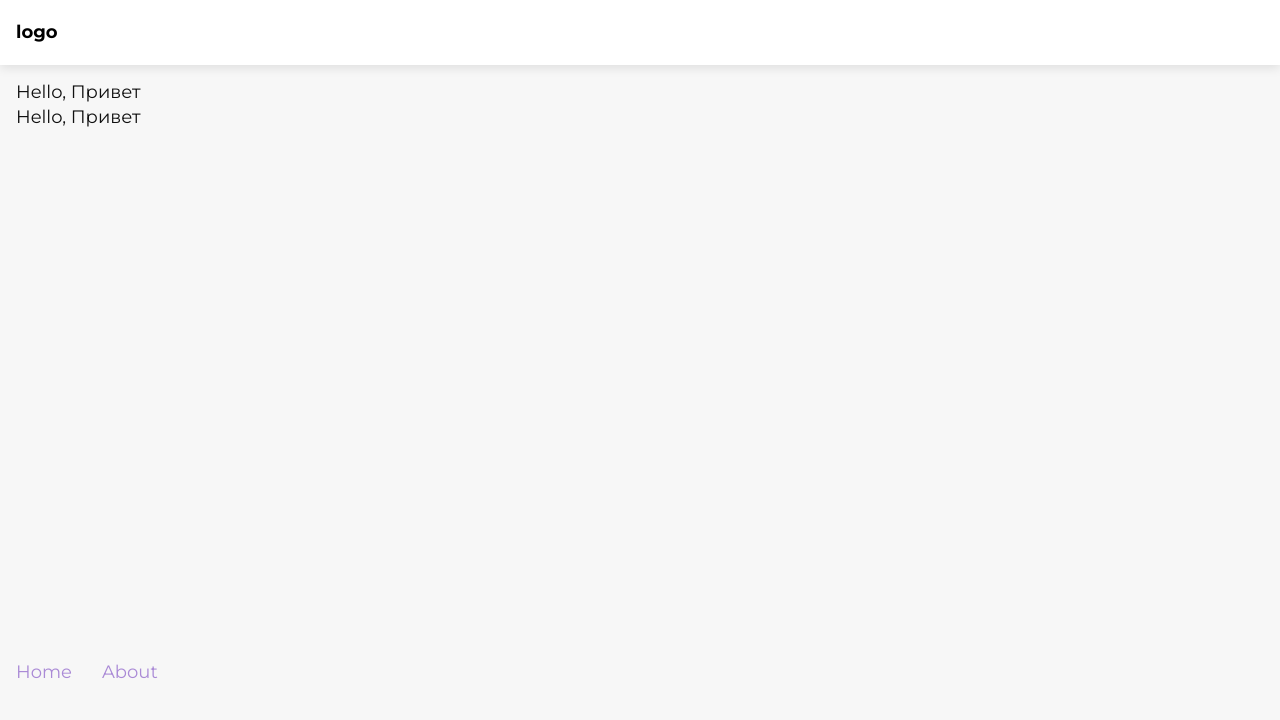
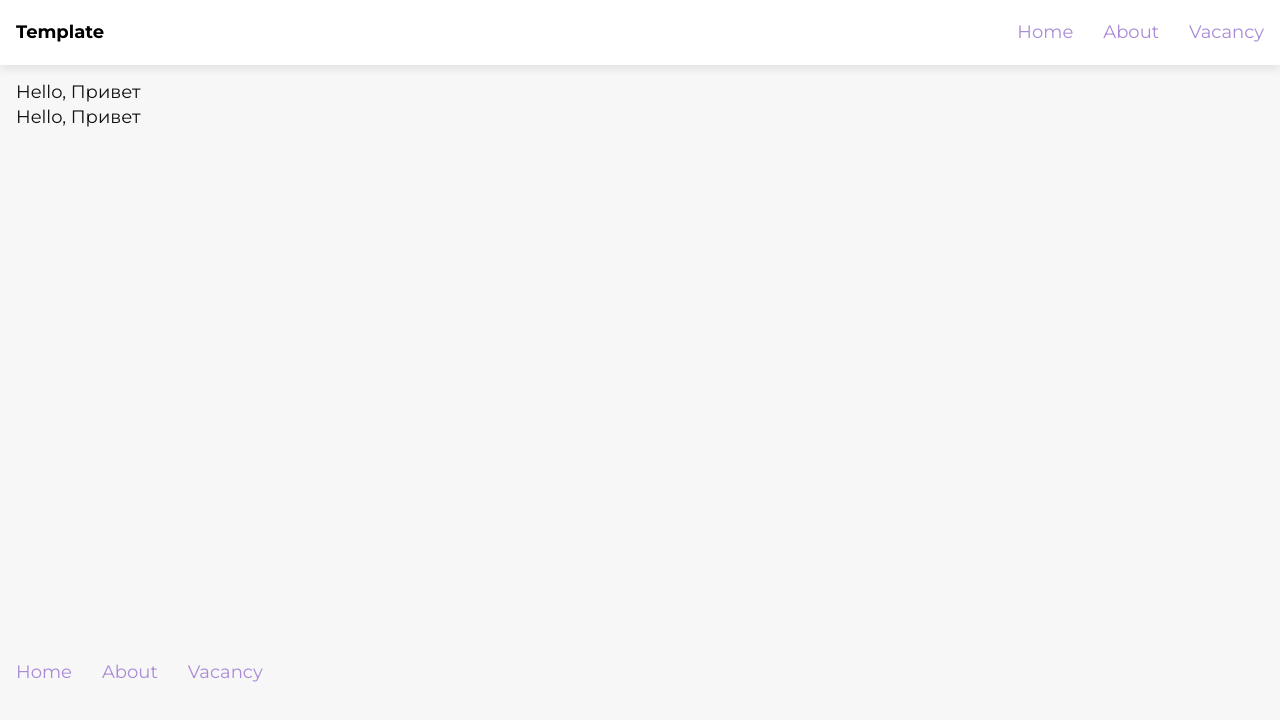
Before and after one commit to pashkovka115/vue3-start-template, a Vue app: page / in a window 1280 px wide. Shown: the top 720 px of the page. Built offline with nearby package versions, Linux system fonts and the light colour scheme.

Commit message:
lesson 27

```diff
--- a/src/App.vue
+++ b/src/App.vue
@@ -1,13 +1,13 @@
 <template>
   <div class="wrapper">
-    <Header/>
+    <Header :links="links" :title="title" />
     <div class="wrapper-content">
       <div class="container">
         <h1>Hello, Привет</h1>
         <p>Hello, Привет</p>
       </div>
     </div>
-    <Footer/>
+    <Footer :links="links" />
   </div>
 </template>
 
@@ -20,6 +20,7 @@ export default {
   components: {Footer, Header},
   data(){
     return{
+      title: 'Template',
       links: [
         {
           title:'Home',
@@ -31,6 +32,11 @@ export default {
           alias: 'about',
           url: '/about'
         },
+        {
+          title:'Vacancy',
+          alias: 'vacancy',
+          url: '/vacancy'
+        },
       ]
     }
   }
--- a/src/components/Footer.vue
+++ b/src/components/Footer.vue
@@ -8,11 +8,8 @@ import Header from "@/components/Header.vue";
     <div class="container">
       <div class="navbar-content">
         <ul class="navbar-list">
-          <li class="navbar-item">
-            <a class="navbar-link" href="/">Home</a>
-          </li>
-          <li class="navbar-item">
-            <a class="navbar-link" href="/about">About</a>
+          <li class="navbar-item" v-for="link in links" :key="link.alias">
+            <a class="navbar-link" :href="link.url">{{link.title}}</a>
           </li>
         </ul>
       </div>
@@ -20,6 +17,24 @@ import Header from "@/components/Header.vue";
   </footer>
 </template>
 
+<script>
+export default {
+  props:{
+    links:{
+      type: Array,
+      default:[
+        {
+          title:'Home',
+          alias: 'home',
+          url: '/'
+        },
+      ],
+      required: false
+    },
+  }
+}
+</script>
+
 <style scoped lang="scss">
 
 </style>
--- a/src/components/Header.vue
+++ b/src/components/Header.vue
@@ -6,7 +6,7 @@
     <header class="navbar">
       <div class="container">
         <div class="navbar-content">
-          <a href="/" class="navbar-logo">logo</a>
+          <a href="/" class="navbar-logo">{{title}}</a>
           <ul class="navbar-list">
             <li class="navbar-item" v-for="link in links" :key="link.alias">
               <a class="navbar-link" :href="link.url">{{link.title}}</a>
@@ -18,7 +18,25 @@
 </template>
 
 <script>
-export default {}
+export default {
+  props:{
+    title:{
+      type: String,
+      required: true
+    },
+    links:{
+      type: Array,
+      default:[
+        {
+          title:'Home',
+          alias: 'home',
+          url: '/'
+        },
+      ],
+      required: false
+    },
+  }
+}
 </script>
 
 <style scoped lang="scss">
--- a/vue.config.js
+++ b/vue.config.js
@@ -1,4 +1,15 @@
 const { defineConfig } = require('@vue/cli-service')
+const webpack = require('webpack');
+
 module.exports = defineConfig({
-  transpileDependencies: true
+  // transpileDependencies: true
+  configureWebpack: {
+    plugins: [
+      new webpack.DefinePlugin({
+        // Vue CLI is in maintenance mode, and probably won't merge my PR to fix this in their tooling
+        // https://github.com/vuejs/vue-cli/pull/7443
+        __VUE_PROD_HYDRATION_MISMATCH_DETAILS__: 'false',
+      })
+    ],
+  },
 })
```
